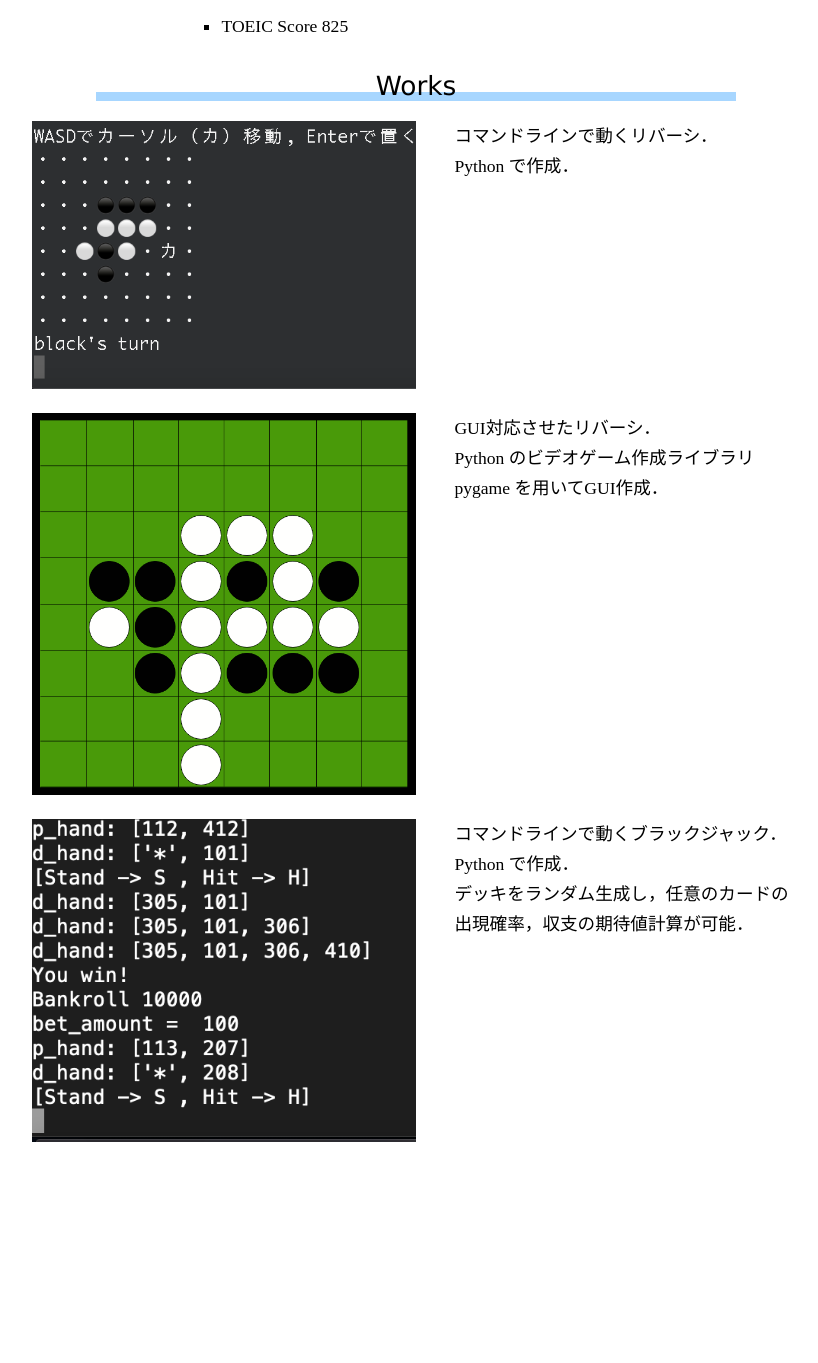
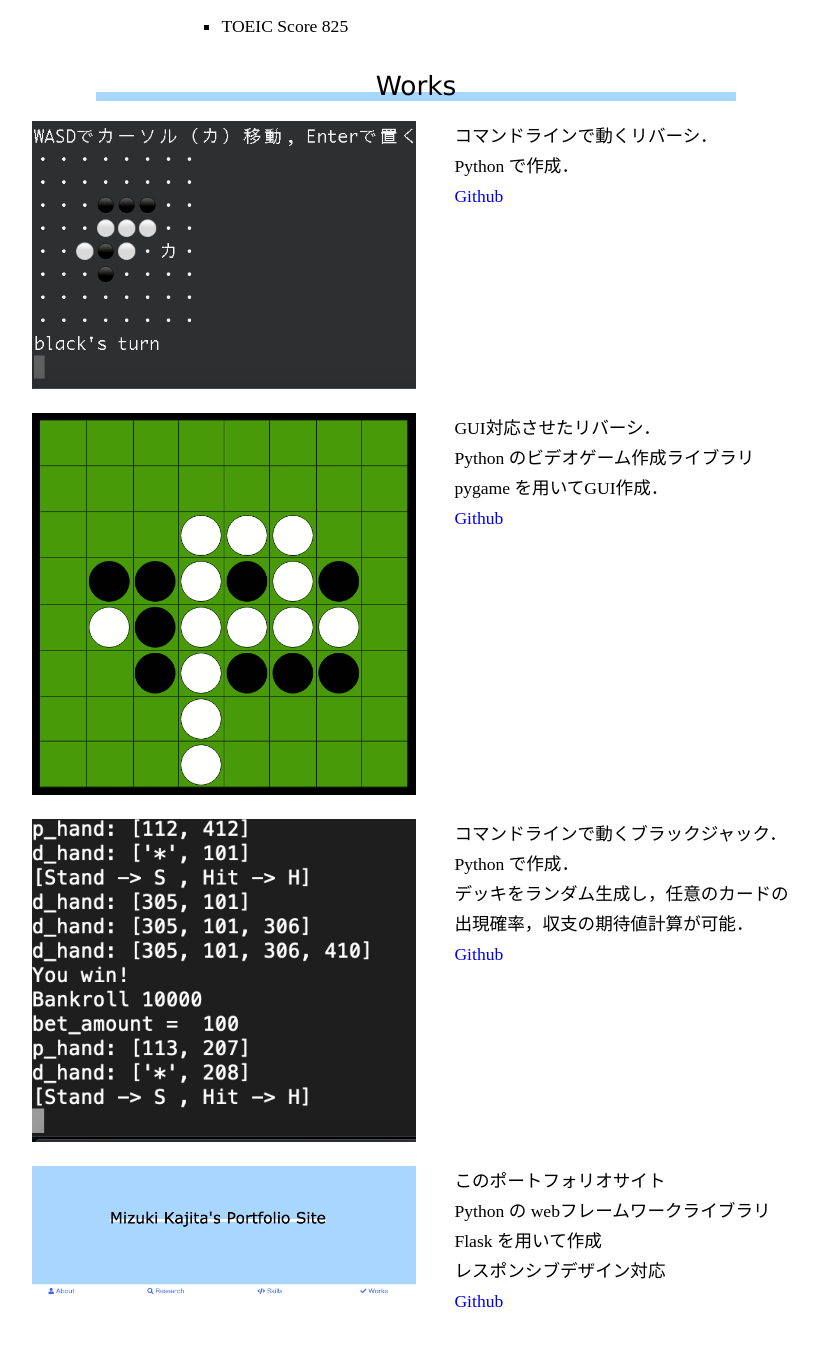
Before and after one commit to mizuki-boc/PortfolioSite, a Flask app: page / in a window 1280 px wide. Shown: the part 1597-2960 px from the top of the page, without its empty margins (224-1042 px from the left). Before the commit the page ends 2739 px from the top, so only its background shows below. Run offline with Flask 2, Linux system fonts and the light colour scheme; some libraries are stand-ins or nearby versions.

Commit message:
add portfolio to works

```diff
--- a/templates/index.html
+++ b/templates/index.html
@@ -98,7 +98,8 @@
                 <div class="work-detail">
                     <!-- 名前　概要　使用言語 -->
                     コマンドラインで動くリバーシ．<br>
-                    Python で作成．
+                    Python で作成．<br>
+                    <a href="https://github.com/mizuki-boc/Reversi_game_on_command_line" target="_blank" style="text-decoration: none;">Github</a>
                 </div>
             </div>
             <!-- GUI reversi -->
@@ -106,7 +107,8 @@
                 <img src="static/images/GUI_Reversi_image.png" alt="GUI_Reversi">
                 <div class="work-detail">
                     GUI対応させたリバーシ．<br>
-                    Python のビデオゲーム作成ライブラリ pygame を用いてGUI作成．
+                    Python のビデオゲーム作成ライブラリ pygame を用いてGUI作成．<br>
+                    <a href="https://github.com/mizuki-boc/Reversi_game_byPygame" target="_blank" style="text-decoration: none;">Github</a>
                 </div>
             </div>
             <!-- blackjack -->
@@ -115,11 +117,21 @@
                 <div class="work-detail">
                     コマンドラインで動くブラックジャック．<br>
                     Python で作成．<br>
-                    デッキをランダム生成し，任意のカードの出現確率，収支の期待値計算が可能．
+                    デッキをランダム生成し，任意のカードの出現確率，収支の期待値計算が可能．<br>
+                    <a href="https://github.com/mizuki-boc/Blackjack" target="_blank" style="text-decoration: none;">Github</a>
                 </div>
             </div>
             <!-- shirodora いる？ -->
             <!-- portfolio -->
+            <div class="work-frame">
+                <img src="static/images/PortfolioSite_Image.png" alt="portfolioSite">
+                <div class="work-detail">
+                    このポートフォリオサイト<br>
+                    Python の webフレームワークライブラリ Flask を用いて作成<br>
+                    レスポンシブデザイン対応<br>
+                    <a href="https://github.com/mizuki-boc/Portfolio_site" target="_blank" style="text-decoration: none;">Github</a>
+                </div>
+            </div>
         </section>
         <br>
     </body>
```
Also changed, not shown: static/images/PortfolioSite_image.png (added).
